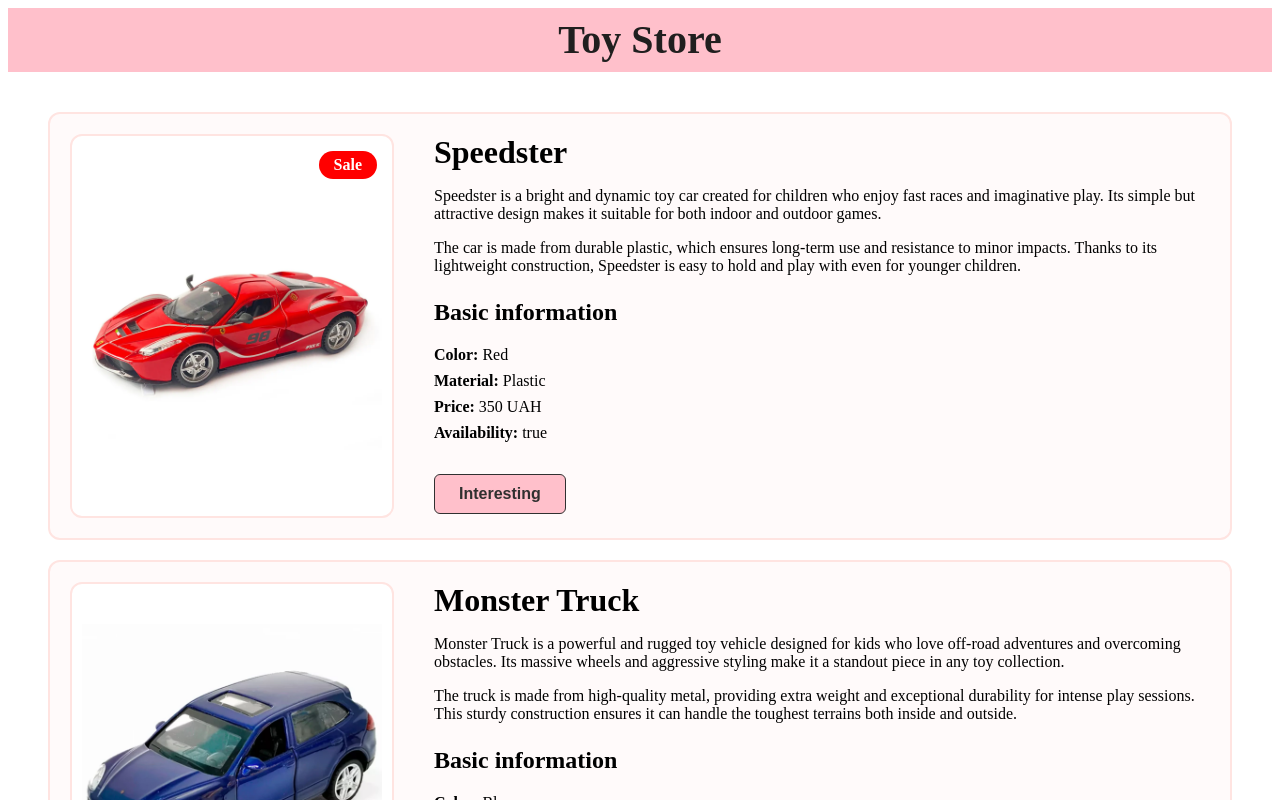
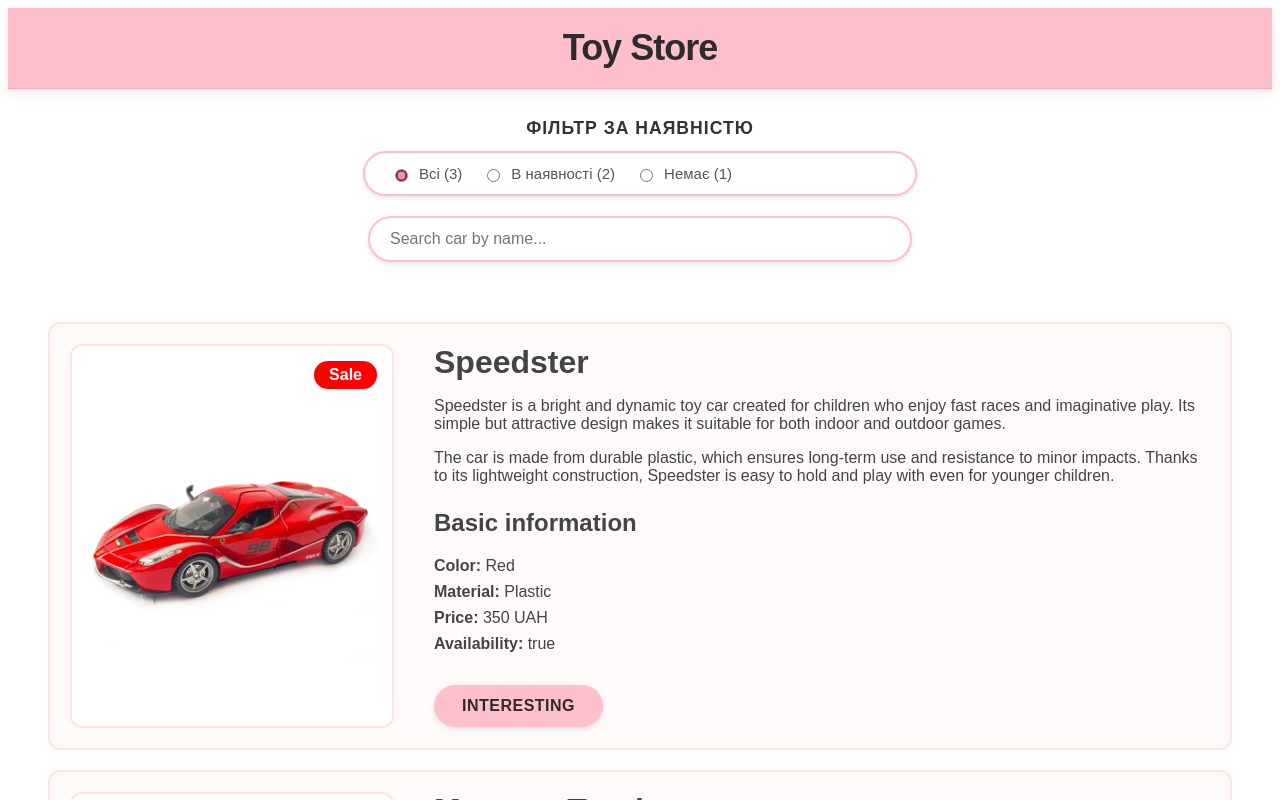
Before and after one commit to drruda/Frontend_Rudenko_IT-31-1, an Angular app: page / in a window 1280 px wide. Shown: the top 800 px of the page. Built offline with nearby package versions, Linux system fonts and the light colour scheme.

Commit message:
Виконана лаба 4

```diff
--- a/src/app/components/car-card/car-card.component.css
+++ b/src/app/components/car-card/car-card.component.css
@@ -67,20 +67,25 @@ h2 {
 
 .more-button {
   margin-top: 24px;
-  padding: 10px 24px;
+  padding: 12px 28px;
   background-color: #FFC0CB;
-  color: #303030;
+  color: #2c2c2c;
   border: none;
-  border-radius: 6px;
+  border-radius: 25px;
   font-size: 16px;
-  font-weight: 600;
+  font-weight: 700;
+  font-family: Arial, sans-serif;
   cursor: pointer;
-  transition: background-color 0.2s;
-  border: 1.5px solid #303030;
+  box-shadow: 0 2px 5px rgba(0, 0, 0, 0.1);
+  text-transform: uppercase;
+  letter-spacing: 0.5px;
+}
+
+.more-button:hover {
+  background-color: #ff8da1;
 }
 
 .more-button.active {
   background-color: #F08080;
   color: white;
-  border: 1.5px solid #303030;
 }
--- a/src/app/components/car-card/car-card.component.ts
+++ b/src/app/components/car-card/car-card.component.ts
@@ -1,4 +1,4 @@
-import { Component, Input } from '@angular/core';
+import { Component, Input, Output, EventEmitter } from '@angular/core';
 import { CommonModule } from '@angular/common';
 import { CarModel } from '../../shared/models/car_model';
 
@@ -11,8 +11,11 @@ import { CarModel } from '../../shared/models/car_model';
 export class CarCardComponent {
   @Input() item!: CarModel;
 
+  @Output() carSelected: EventEmitter<CarModel> = new EventEmitter<CarModel>();
+
   isClicked: boolean = false;
   toggleColor() {
     this.isClicked = !this.isClicked;
+    this.carSelected.emit(this.item);
   }
 }
--- a/src/app/components/cars-list/cars-list.component.css
+++ b/src/app/components/cars-list/cars-list.component.css
@@ -5,4 +5,33 @@
   padding: 40px;
   max-width: 1200px;
   margin: 0 auto;
+  font-family: sans-serif;
+  color: #444;
 }
+
+/* Пошук */
+.search-container {
+  margin: 20px 0;
+  display: flex;
+  justify-content: center;
+}
+
+.search-input {
+  width: 100%;
+  max-width: 500px;
+  padding: 12px 20px;
+  font-size: 16px;
+  border: 2px solid #FFC0CB;
+  border-radius: 25px;
+  outline: none;
+  transition: all 0.3s ease;
+  box-shadow: 0 2px 5px rgba(0, 0, 0, 0.1);
+}
+
+.d-inline-flex {
+  background: #fdfdfd;
+  padding: 15px;
+  border-radius: 10px;
+  border: 1px solid #eee;
+  margin-bottom: 10px;
+}
--- a/src/app/components/cars-list/cars-list.component.html
+++ b/src/app/components/cars-list/cars-list.component.html
@@ -1,3 +1,25 @@
+<div class="controls-panel">
+  <app-filter
+    [all]="getAllCount()"
+    [inStock]="getInStockCount()"
+    [outOfStock]="getOutOfStockCount()"
+    (filterChanged)="onFilterSelectionChanged($event)">
+  </app-filter>
+
+  <div class="search-container">
+    <input
+      type="text"
+      [(ngModel)]="searchText"
+      placeholder="Search car by name..."
+      class="search-input"
+    />
+  </div>
+</div>
+
 <div class="card-list">
-  <app-car-card *ngFor="let item of items" [item]="item"></app-car-card>
+  <app-car-card
+    *ngFor="let item of filteredItems"
+    [item]="item"
+    (carSelected)="onCarSelected($event)">
+  </app-car-card>
 </div>
--- a/src/app/components/cars-list/cars-list.component.ts
+++ b/src/app/components/cars-list/cars-list.component.ts
@@ -2,10 +2,12 @@ import { Component } from '@angular/core';
 import { CommonModule } from '@angular/common';
 import { CarModel } from '../../shared/models/car_model';
 import { CarCardComponent } from '../car-card/car-card.component';
+import { FilterComponent } from '../filter/filter.component';
+import { FormsModule } from '@angular/forms';
 
 @Component({
   selector: 'app-cars-list',
-  imports: [CommonModule, CarCardComponent],
+  imports: [CommonModule, CarCardComponent, FilterComponent, FormsModule],
   templateUrl: './cars-list.component.html',
   styleUrl: './cars-list.component.css'
 })
@@ -45,4 +47,38 @@ export class CarsListComponent {
       inStock: true
     }
   ];
+
+  onCarSelected(car: CarModel) {
+    console.log('Ви обрали машину:', car.name);
+    alert('You selected: ' + car.name + ' (Price: ' + car.price + ' UAH)');
+  }
+
+  selectedFilter: string = 'all';
+  searchText: string = '';
+
+  getAllCount() { return this.items.length; }
+  getInStockCount() { return this.items.filter(c => c.inStock).length; }
+  getOutOfStockCount() { return this.items.filter(c => !c.inStock).length; }
+
+  onFilterSelectionChanged(value: string) {
+    this.selectedFilter = value;
+  }
+
+  get filteredItems() {
+  let filtered = this.items;
+
+  if (this.selectedFilter === 'available') {
+    filtered = this.items.filter(item => item.inStock);
+  } else if (this.selectedFilter === 'outOfStock') {
+    filtered = this.items.filter(item => !item.inStock);
+  }
+
+  if (this.searchText.trim() !== '') {
+    filtered = filtered.filter(item =>
+      item.name.toLowerCase().includes(this.searchText.toLowerCase())
+    );
+  }
+
+  return filtered;
 }
+}
--- /dev/null
+++ b/src/app/components/filter/filter.component.css
@@ -0,0 +1,43 @@
+.d-inline-flex {
+  display: flex;
+  gap: 20px;
+  align-items: center;
+
+  width: 100%;
+  max-width: 500px;
+  padding: 12px 25px;
+  background: white;
+  border: 2px solid #FFC0CB;
+  border-radius: 25px;
+  box-shadow: 0 2px 5px rgba(0, 0, 0, 0.1);
+  transition: all 0.3s ease;
+  margin: 0 auto;
+}
+
+.form-check {
+  display: flex;
+  align-items: center;
+  gap: 8px;
+  cursor: pointer;
+  font-family: sans-serif;
+  font-size: 15px;
+  color: #555;
+}
+
+.form-check-input {
+  cursor: pointer;
+  accent-color: #ff8da1;
+}
+
+h5 {
+  font-family: sans-serif;
+  color: #333;
+  font-weight: 600;
+  font-size: 1.1rem;
+  margin-bottom: 12px;
+  text-align: center;
+  text-transform: uppercase;
+  letter-spacing: 1px;
+  display: block;
+  width: 100%;
+}
--- /dev/null
+++ b/src/app/components/filter/filter.component.html
@@ -0,0 +1,22 @@
+<div class="container mt-3">
+  <h5>Фільтр за наявністю</h5>
+  <div class="d-inline-flex">
+    <div class="form-check me-3">
+      <input class="form-check-input" type="radio" id="all" name="carFilter" value="all"
+        [(ngModel)]="selectedFilterRadioButton" (change)="onFilterChange()">
+      <label class="form-check-label" for="all">Всі ({{all}})</label>
+    </div>
+
+    <div class="form-check me-3">
+      <input class="form-check-input" type="radio" id="available" name="carFilter" value="available"
+        [(ngModel)]="selectedFilterRadioButton" (change)="onFilterChange()">
+      <label class="form-check-label" for="available">В наявності ({{inStock}})</label>
+    </div>
+
+    <div class="form-check">
+      <input class="form-check-input" type="radio" id="outOfStock" name="carFilter" value="outOfStock"
+        [(ngModel)]="selectedFilterRadioButton" (change)="onFilterChange()">
+      <label class="form-check-label" for="outOfStock">Немає ({{outOfStock}})</label>
+    </div>
+  </div>
+</div>
--- /dev/null
+++ b/src/app/components/filter/filter.component.ts
@@ -0,0 +1,24 @@
+import { Component, Input, Output, EventEmitter } from '@angular/core';
+import { CommonModule } from '@angular/common';
+import { FormsModule } from '@angular/forms';
+
+@Component({
+  selector: 'app-filter',
+  standalone: true,
+  imports: [CommonModule, FormsModule],
+  templateUrl: './filter.component.html',
+  styleUrl: './filter.component.css'
+})
+export class FilterComponent {
+  @Input() all: number = 0;
+  @Input() inStock: number = 0;
+  @Input() outOfStock: number = 0;
+
+  @Output() filterChanged: EventEmitter<string> = new EventEmitter<string>();
+
+  selectedFilterRadioButton: string = 'all';
+
+  onFilterChange() {
+    this.filterChanged.emit(this.selectedFilterRadioButton);
+  }
+}
--- a/src/app/components/layout/footer/footer.component.css
+++ b/src/app/components/layout/footer/footer.component.css
@@ -1,14 +1,19 @@
 .footer {
-  height: 64px;
+  height: 80px;
   display: flex;
   align-items: center;
   justify-content: center;
   padding-inline: 64px;
+  background-color: #fffafb;
+  border-top: 1px solid #ffe4e8;
+  margin-top: 40px;
 }
 
 .footer-text {
-  font-size: 12px;
-  line-height: 100%;
-  font-weight: 400;
-  color: #4B5563;
+  font-family: sans-serif;
+  font-size: 14px;
+  font-weight: 500;
+  color: #d63384;
+  letter-spacing: 0.5px;
+  opacity: 0.8;
 }
--- a/src/app/components/layout/header/header.component.css
+++ b/src/app/components/layout/header/header.component.css
@@ -1,15 +1,19 @@
 .header {
-  height: 64px;
+  height: 80px;
   display: flex;
   align-items: center;
   justify-content: center;
   padding-inline: 64px;
   background-color: #FFC0CB;
+  box-shadow: 0 4px 12px rgba(255, 192, 203, 0.4);
+  border-bottom: 1px solid #ffacbb;
 }
 
 .header-title {
-  font-size: 40px;
-  line-height: 100%;
-  font-weight: 700;
-  color: #201f1f;
+  font-family: sans-serif;
+  font-size: 36px;
+  font-weight: 800;
+  color: #2c2c2c;
+  letter-spacing: -1px;
+  text-transform: capitalize;
 }
```
Also changed, not shown: 1 other file (tests, documents, lock files or other folders).
